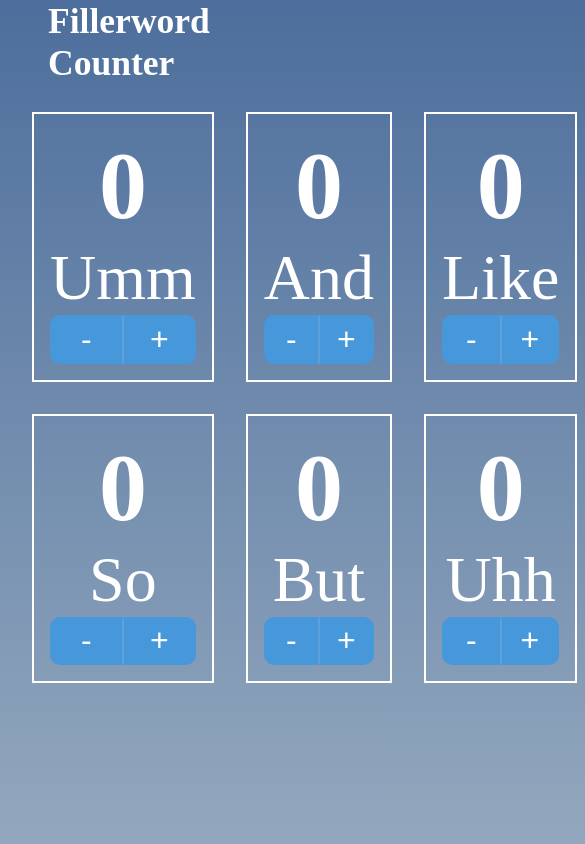
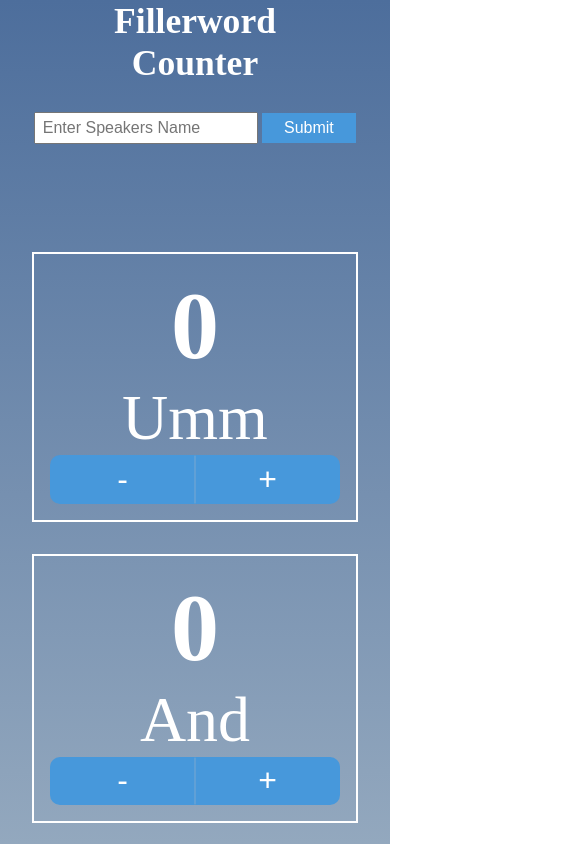
Before and after one commit to joshuaeup/fillerword-counter, a plain HTML site: page index.html in a window 390 px wide. Shown: the top 844 px of the page, 585 px wide, since content can reach past the window. Drawn offline with Linux system fonts and the light colour scheme.

Commit message:
Added responsiveness

```diff
--- a/styles/style.scss
+++ b/styles/style.scss
@@ -13,6 +13,9 @@ body {
 
 body {
     background: linear-gradient(to bottom, #4d6e9c, #93a8be);
+    background-repeat: no-repeat;
+    background-size: cover;
+    background-attachment: fixed;
 }
 
 #nav-container {
@@ -23,6 +26,7 @@ body {
     font-size: 1.9rem;
     background-color: transparent;
     height: 5rem;
+    text-align: center;
 
     #nav-title {
         justify-self: center;
@@ -34,6 +38,10 @@ main {
     display: grid;
     grid-template-columns: 1fr 1fr;
     padding: 2rem;
+
+    @media only screen and (max-width: 1000px) {
+        grid-template-columns: 1fr;
+    }
 
     #name,
     #submit {
@@ -53,7 +61,24 @@ main {
 #main-container {
     display: grid;
     grid-template-columns: repeat(4, 1fr);
+    grid-template-rows: auto;
     grid-gap: 2rem;
+
+    @media only screen and (max-width: 1400px) {
+        grid-template-columns: repeat(3, 1fr);
+    }
+
+    @media only screen and (max-width: 1200px) {
+        grid-template-columns: repeat(2, 1fr);
+    }
+
+    @media only screen and (max-width: 1000px) {
+        grid-row: 2;
+    }
+
+    @media only screen and (max-width: 400px) {
+        grid-template-columns: 1fr;
+    }
 
     .sub-container {
         display: grid;
@@ -106,6 +131,11 @@ main {
     grid-template-columns: 1fr;
     grid-auto-rows: 4rem;
 
+    @media only screen and (max-width: 1000px) {
+        grid-row: 1;
+        grid-auto-rows: minmax(70px, auto);
+    }
+
     #result-input-container {
         justify-self: center;
     }
```
Also changed, not shown: styles/style.css, 1 other file.
